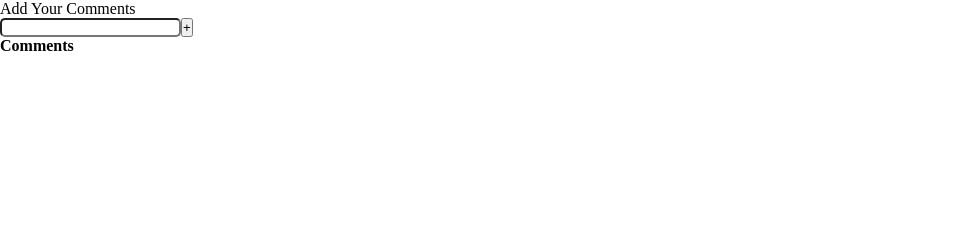
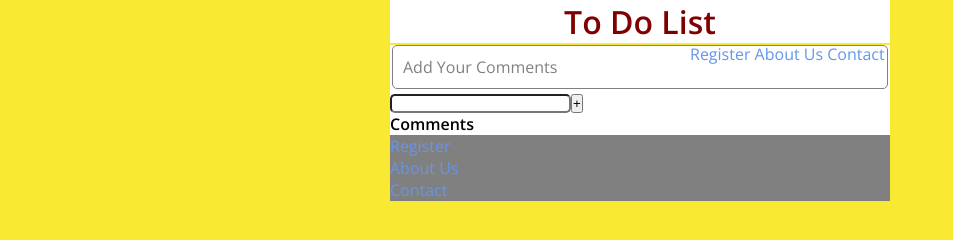
Before and after one commit to jcirni/basicComment, a plain HTML site: page index.html in a window 1280 px wide. Shown: the whole page, without its empty margins (0-953 px from the left). Drawn offline with nearby package versions, Linux system fonts and the light colour scheme.

Commit message:
structure+content update

```diff
--- a/index.html
+++ b/index.html
@@ -1,14 +1,29 @@
 <!doctype html>
 <html>
    <head>
+
       <title>Another App</title>
       <link href="style.css" rel="stylesheet" type="text/css">
+      <link href='https://fonts.googleapis.com/css?family=Open+Sans:400,600' rel='stylesheet' type='text/css'>
    </head>
 
    <body>
        <header>
+           <div class="container">
+             <h1>To Do List</h1>
+             <nav>
+                <a href="#1">Register</a>
+                <a href="#2">About Us</a>
+                <a href="#3">Contact</a>
+             </nav>
+           </div>
        </header>
+
        <main>
+           <div class="container">
+
+                <h2></h2>
+
                <!--section for comments -->
                <section class="comment-input">
                    <p>Add Your Comments</p>
@@ -19,11 +34,18 @@
                    <h4>Comments</h4>
 
                </section>
-
-
+           </div>
 
        </main>
+
        <footer>
+           <div class="container">
+               <ul>
+                   <li><a href="#1">Register</a></li>
+                   <li><a href="#2">About Us</a></li>
+                   <li><a href="#3">Contact</a></li>
+               </ul>
+           </div>
        </footer>
 
       <script src="http://code.jquery.com/jquery-2.0.3.min.js"></script>
--- a/style.css
+++ b/style.css
@@ -2,19 +2,70 @@
   margin: 0;
   padding: 0;
  }
+
+body{
+    background: #f9e933;
+    width:500px;
+    margin:auto;
+    font-family: 'Open Sans', sans-serif;
+}
+header {
+    background: white;
+}
+
+nav {
+    width: 200px;
+    margin: auto;
+    float: right;
+}
+
+main {
+    background: white;
+}
+
+header, main, footer {
+    min-width; 855px;
+}
+
+h1 {
+    color:maroon;
+    text-align: center;
+}
+
+p {
+    color: gray;
+    border: 1px solid gray;
+    padding: 10px;
+    margin: 2px;
+    border-radius: 5px;
+}
+
  .comments p:nth-child(even) {
  	background: lavender;
 
 }
+
 .comments p:nth-child(odd) {
 	background: gainsboro;
-
-}
-
-.comments p {
-
 }
 
 input {
     border-radius: 5px;
 }
+
+a {
+    color: cornflowerblue;
+    text-decoration: none;
+}
+
+a:visited{
+    color: tomato;
+}
+
+footer {
+    background: gray;
+}
+
+footer li {
+    list-style: none;
+}
```
Lines whose indentation alone changed are shown as unchanged.
